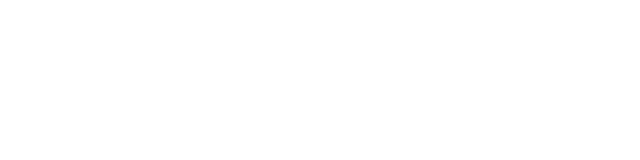
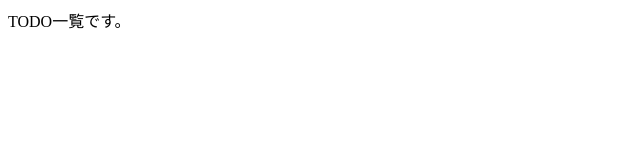
Before and after one commit to takamai0611/Vue-todo, a Vue app: page / in a window 1280 px wide. Shown: the top 160 px of the page, without its empty margins (0-640 px from the left). Built offline with nearby package versions, Linux system fonts and the light colour scheme.

Commit message:
fix:動作確認

```diff
--- a/src/views/todos.vue
+++ b/src/views/todos.vue
@@ -1,5 +1,5 @@
 <template>
-    <router-view></router-view>
+    TODO一覧です。
   </template>
 
 <script lang="ts">
```
